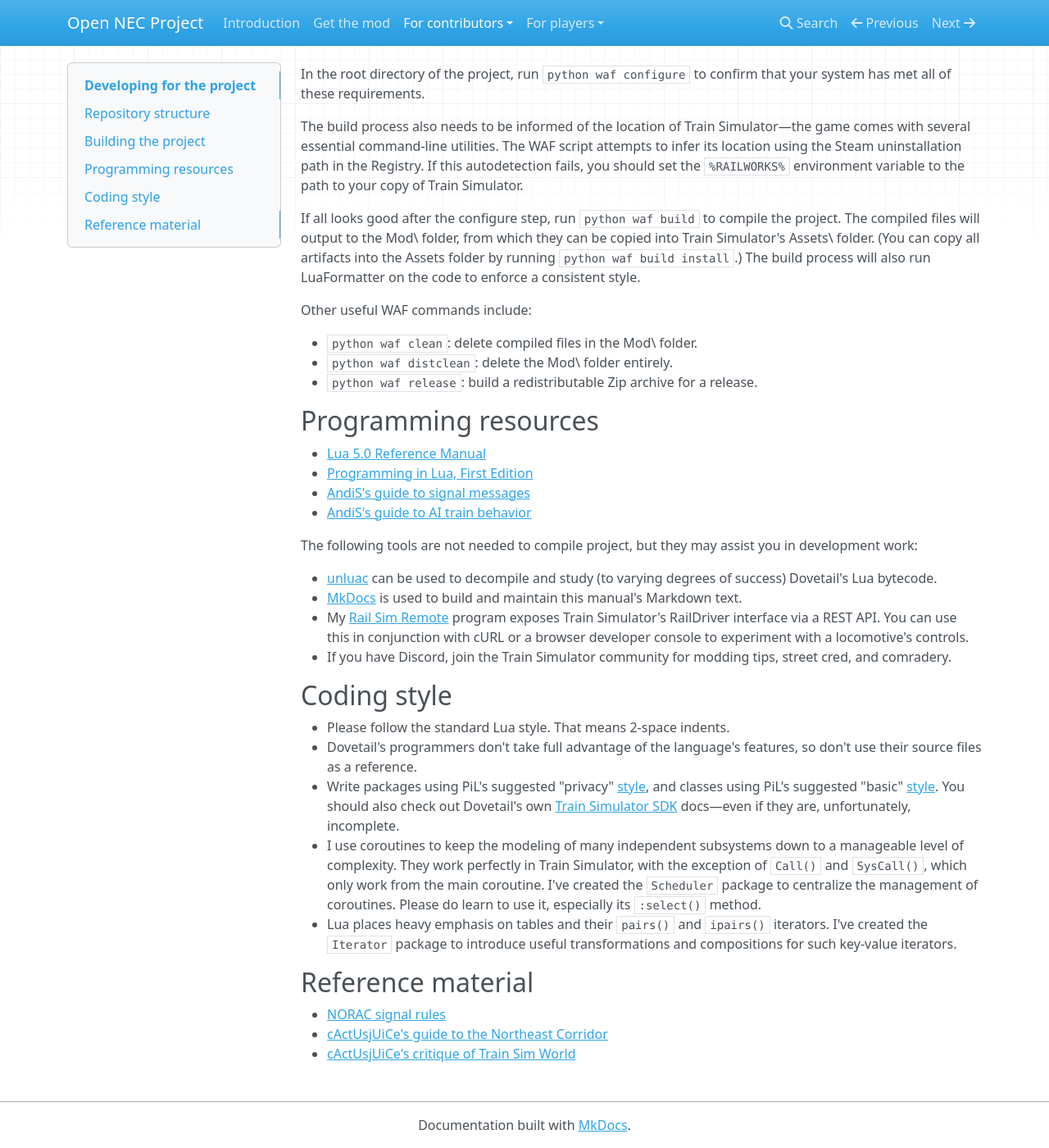
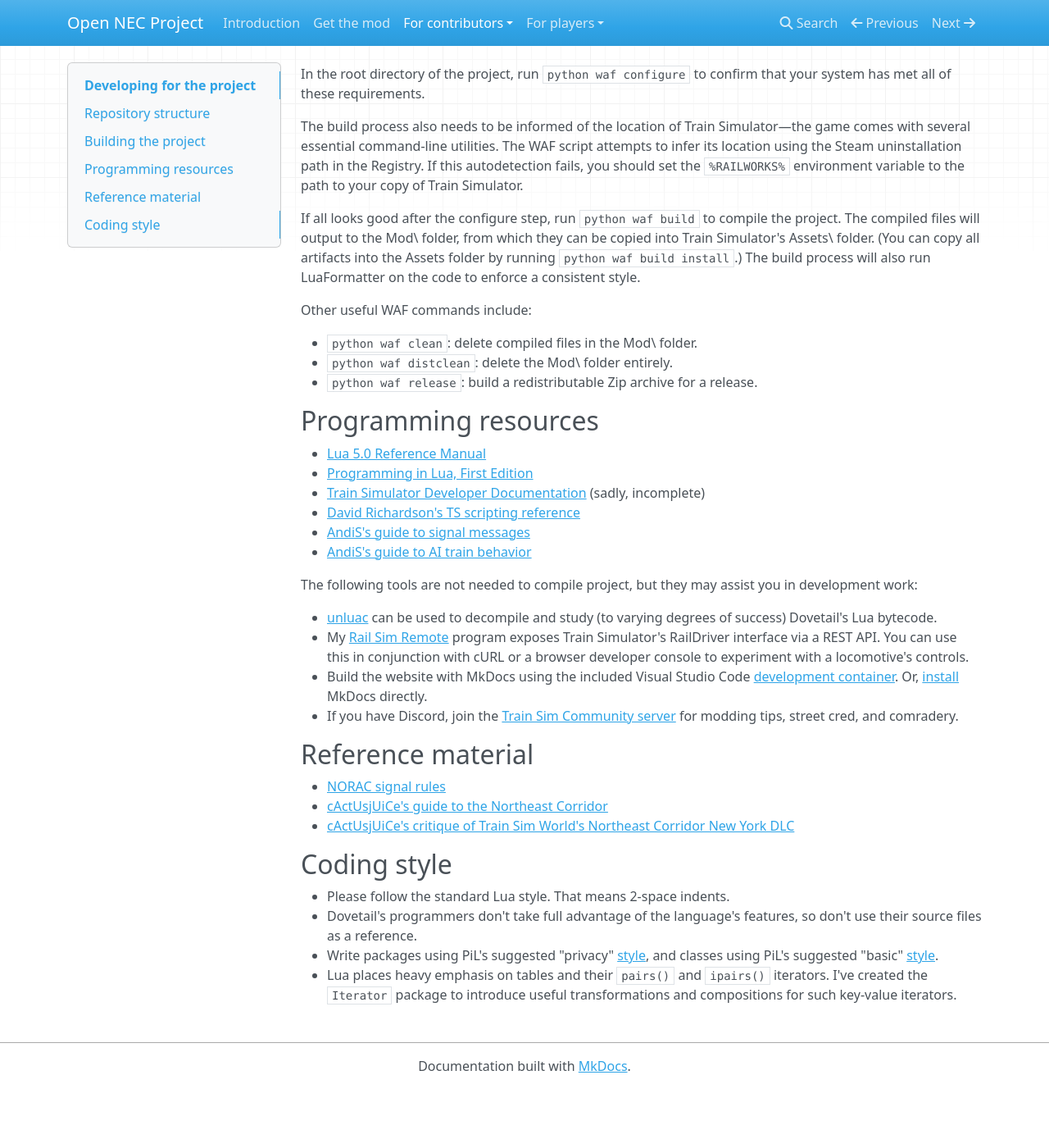
Before and after one commit to YoRyan/open-nec, an MkDocs documentation site: the page built from Docs/for-contributors/index.md, in a window 1280 px wide and 1400 px high, scrolled down 749 px. Shown: the whole window at 82% size. Built offline with MkDocs 1.6.1, drawn with Linux system fonts in a browser that asks for light colours; nearby versions of some CDN libraries; after the commit the page ends 2077 px from its top, so only the background shows below that.

Commit message:
docs: update developer information

```diff
--- a/Docs/for-contributors/index.md
+++ b/Docs/for-contributors/index.md
@@ -38,26 +38,27 @@ Other useful WAF commands include:
 
 - [Lua 5.0 Reference Manual](https://www.lua.org/manual/5.0/manual.html)
 - [Programming in Lua, First Edition](https://www.lua.org/pil/contents.html)
+- [Train Simulator Developer Documentation](https://sites.google.com/a/railsimdev.com/dtgts1sdk/reference-manual) (sadly, incomplete)
+- [David Richardson's TS scripting reference](https://rail-sim.de/forum/lexicon/entry/104-lua-script-referenzen/)
 - [AndiS's guide to signal messages](https://forums.uktrainsim.com/viewtopic.php?f=359&t=129485)
 - [AndiS's guide to AI train behavior](https://www.trainsimdev.com/forum/viewtopic.php?p=509)
 
 The following tools are not needed to compile project, but they may assist you in development work:
 
 - [unluac](https://sourceforge.net/projects/unluac) can be used to decompile and study (to varying degrees of success) Dovetail's Lua bytecode.
-- [MkDocs](https://www.mkdocs.org/) is used to build and maintain this manual's Markdown text.
 - My [Rail Sim Remote](https://github.com/yoryan/railsim-remote) program exposes Train Simulator's RailDriver interface via a REST API. You can use this in conjunction with cURL or a browser developer console to experiment with a locomotive's controls.
-- If you have Discord, join the Train Simulator community for modding tips, street cred, and comradery.
+- Build the website with MkDocs using the included Visual Studio Code [development container](https://code.visualstudio.com/docs/remote/containers). Or, [install](https://www.mkdocs.org/) MkDocs directly.
+- If you have Discord, join the [Train Sim Community server](https://discord.trainsimcommunity.com/) for modding tips, street cred, and comradery.
+
+## Reference material
+
+- [NORAC signal rules](https://signals.jovet.net/rules/NORAC%20Signal%20Rules.pdf)
+- [cActUsjUiCe's guide to the Northeast Corridor](https://forums.dovetailgames.com/threads/nec-ny-signal-tutorials.4174/)
+- [cActUsjUiCe's critique of Train Sim World's Northeast Corridor New York DLC](https://forums.dovetailgames.com/threads/nec-new-york-signals-atc-acses-and-how-to-fix-them.4057/)
 
 ## Coding style
 
 - Please follow the standard Lua style. That means 2-space indents.
 - Dovetail's programmers don't take full advantage of the language's features, so don't use their source files as a reference.
-- Write packages using PiL's suggested "privacy" [style](https://www.lua.org/pil/15.2.html), and classes using PiL's suggested "basic" [style](https://www.lua.org/pil/16.1.html). You should also check out Dovetail's own [Train Simulator SDK](https://sites.google.com/a/railsimdev.com/dtgts1sdk/reference-manual) docs—even if they are, unfortunately, incomplete.
-- I use coroutines to keep the modeling of many independent subsystems down to a manageable level of complexity. They work perfectly in Train Simulator, with the exception of `Call()` and `SysCall()`, which only work from the main coroutine. I've created the `Scheduler` package to centralize the management of coroutines. Please do learn to use it, especially its `:select()` method.
+- Write packages using PiL's suggested "privacy" [style](https://www.lua.org/pil/15.2.html), and classes using PiL's suggested "basic" [style](https://www.lua.org/pil/16.1.html).
 - Lua places heavy emphasis on tables and their `pairs()` and `ipairs()` iterators. I've created the `Iterator` package to introduce useful transformations and compositions for such key-value iterators.
-
-## Reference material
-
-- [NORAC signal rules](https://signals.jovet.net/rules/NORAC%20Signal%20Rules.pdf)
-- [cActUsjUiCe's guide to the Northeast Corridor](https://forums.dovetailgames.com/threads/nec-ny-signal-tutorials.4174/)
-- [cActUsjUiCe's critique of Train Sim World](https://forums.dovetailgames.com/threads/nec-new-york-signals-atc-acses-and-how-to-fix-them.4057/)
```
